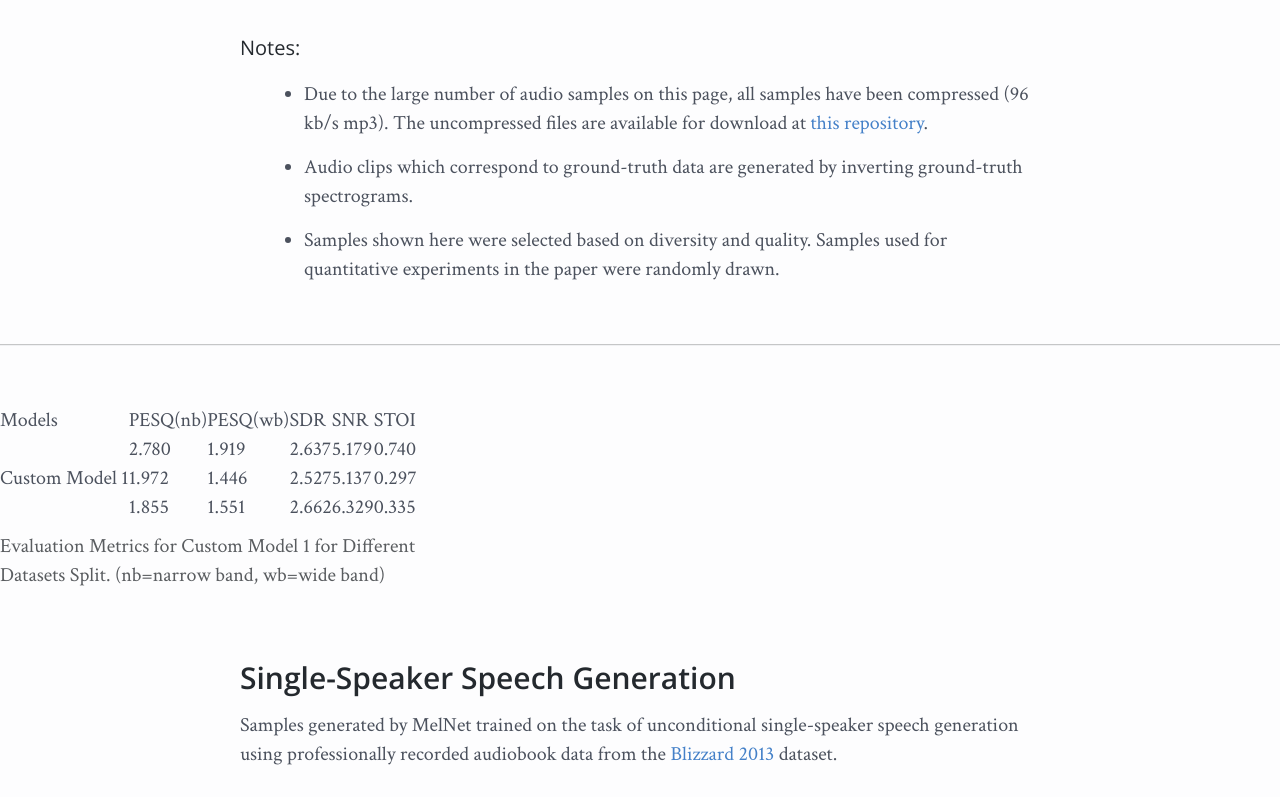
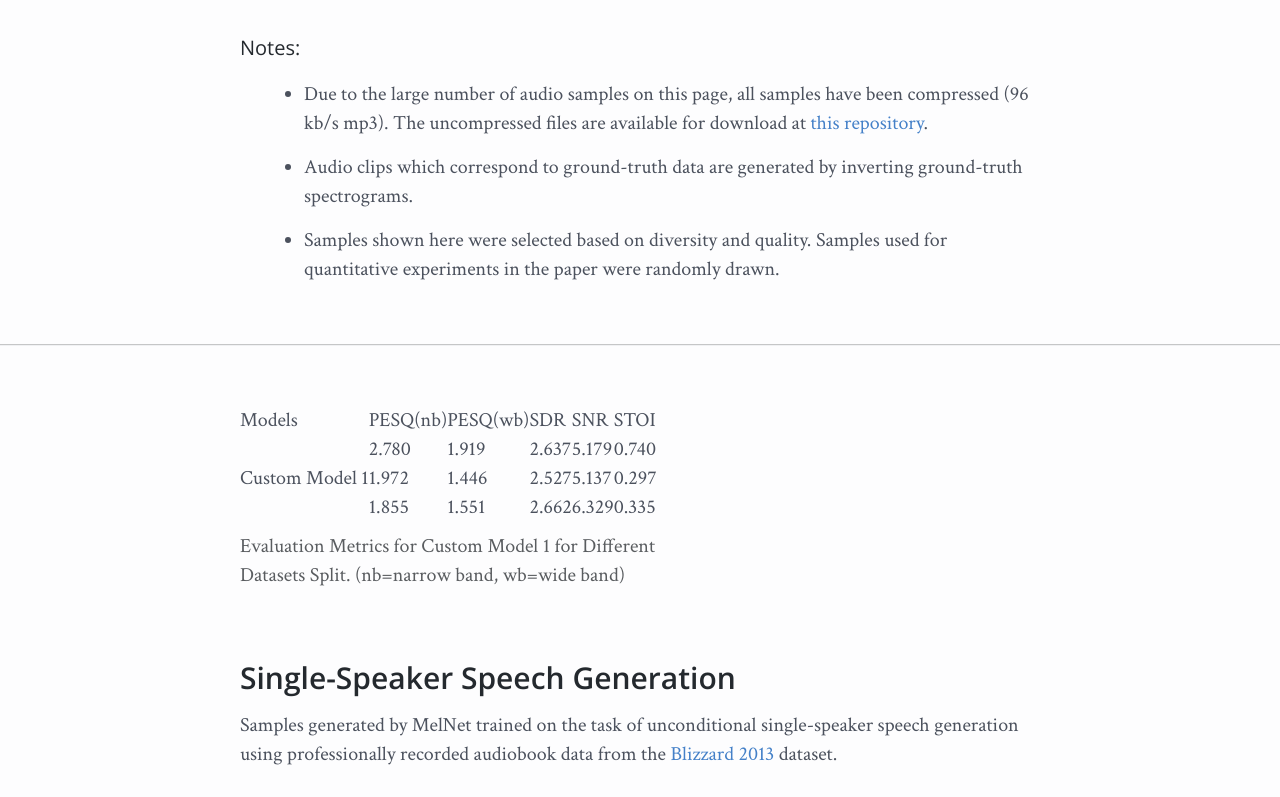
Before and after one commit to SiddantaK/High-Quality-Voice-Cloning, a plain HTML site: page index.html in a window 1280 px wide. Shown: the part 468-1265 px from the top of the page. Drawn offline with nearby package versions, Linux system fonts and the light colour scheme.

Commit message:
Update index.html

```diff
--- a/index.html
+++ b/index.html
@@ -42,7 +42,7 @@
     </div>
 
     <hr>
-
+<div class='section'>
     <table>
     <caption>Evaluation Metrics for Custom Model 1 for Different Datasets Split. (nb=narrow band, wb=wide band)</caption>
     <thead>
@@ -80,7 +80,7 @@
         </tr>
     </tbody>
 </table>
-
+</div>
     <div id='section-1' class='section'>
         <h2>Single-Speaker Speech Generation</h2>
         <p>Samples generated by MelNet trained on the task of unconditional single-speaker speech generation using professionally recorded audiobook data from the <a href="http://www.cstr.ed.ac.uk/projects/blizzard/">Blizzard 2013</a> dataset.</p>
```
